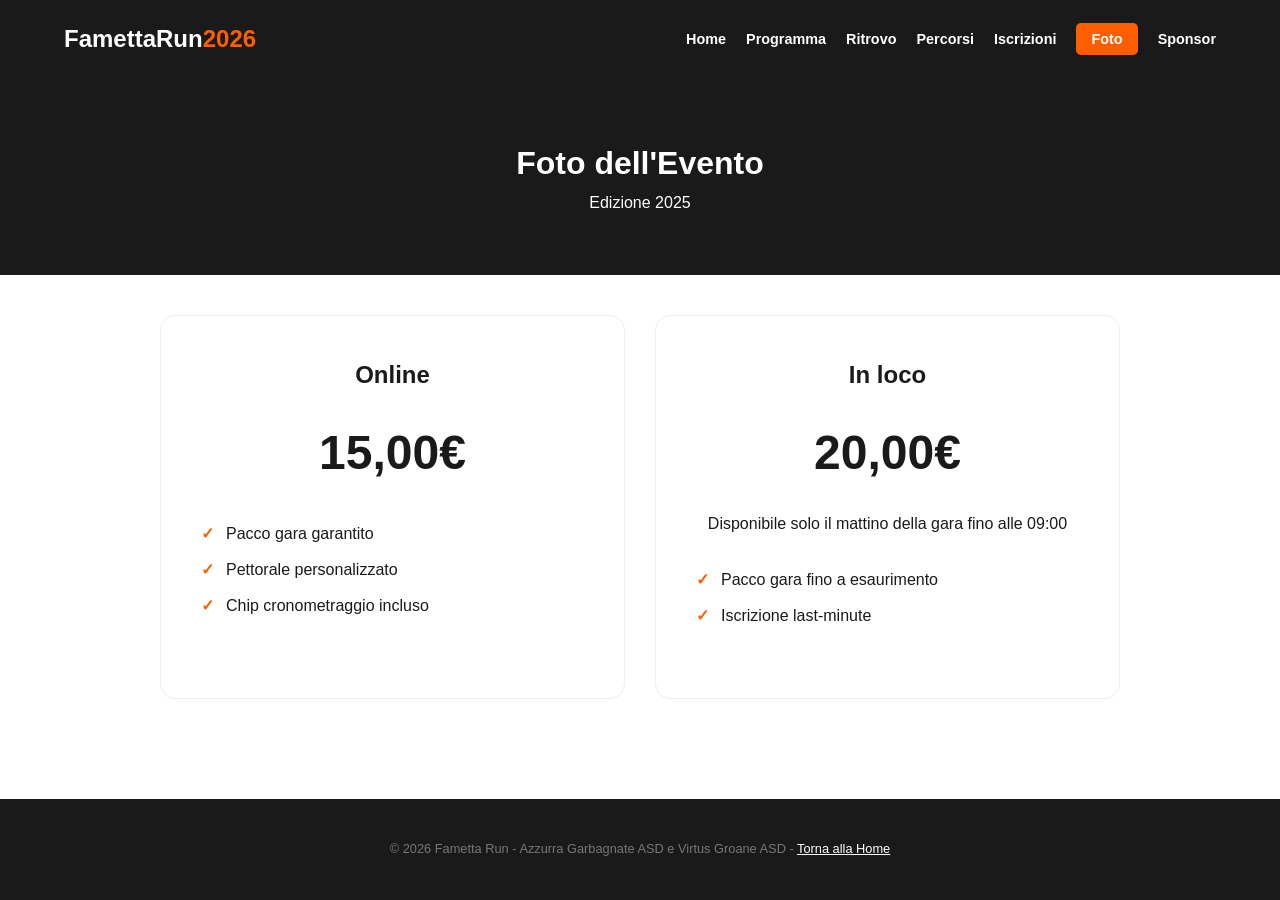
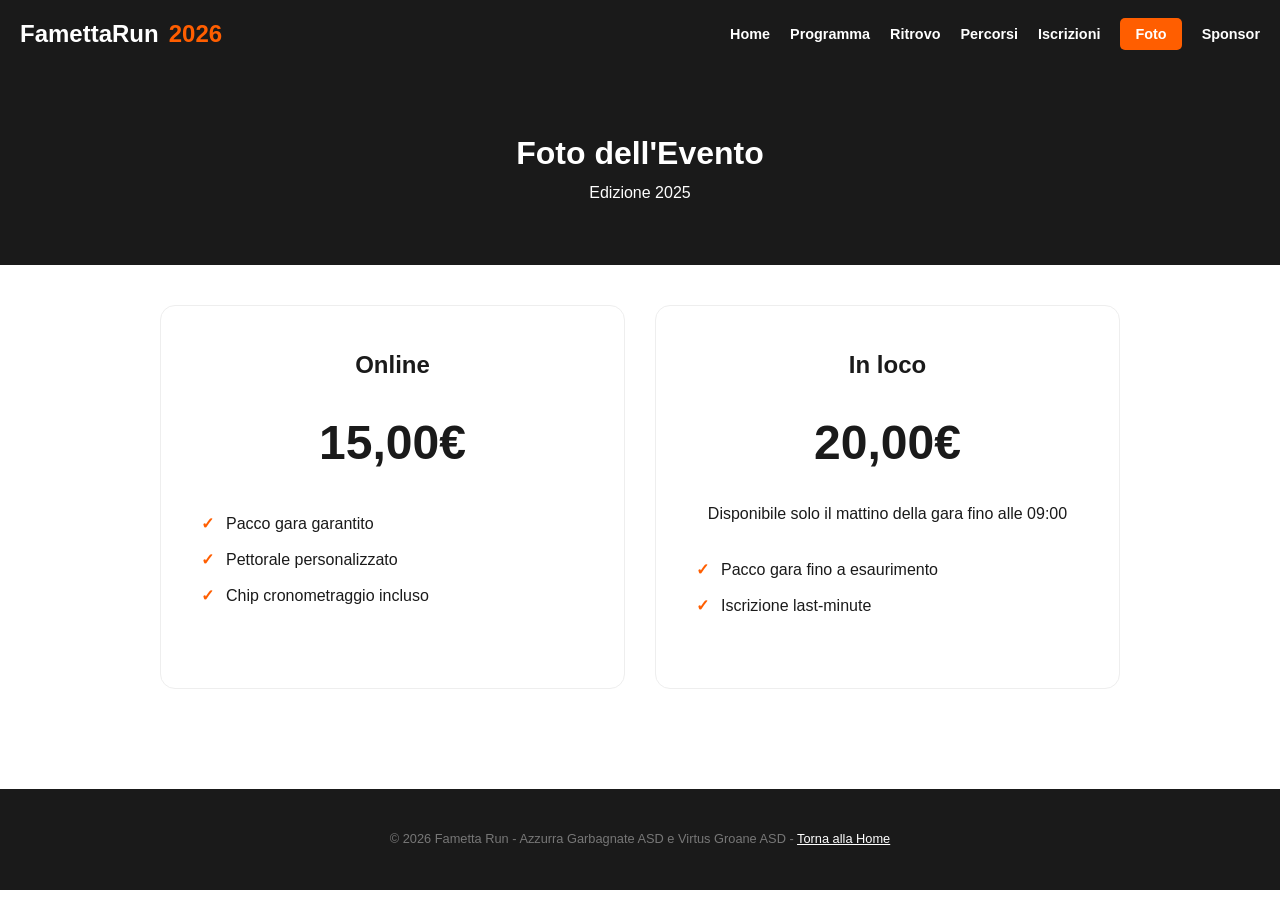

Piccole modifiche estetiche per gestire il logo.

--- a/style.css
+++ b/style.css
@@ -24,7 +24,7 @@ body {
     display: flex;
     justify-content: space-between;
     align-items: center;
-    padding: 20px 5%;
+    padding: 15px 20px; /* Ridotto il padding laterale da 5% a 20px */
     background: var(--dark);
     color: white;
     position: sticky;
@@ -32,7 +32,19 @@ body {
     z-index: 1000;
 }
 
-.logo { font-weight: 900; font-size: 1.5rem; }
+.logo { 
+    font-weight: 900; 
+    font-size: 1.5rem; 
+    display: flex;
+    align-items: center;
+    gap: 10px;
+}
+
+.logo-img {
+    height: 40px; /* Regola l'altezza come preferisci */
+    width: auto;
+}
+
 .logo span { color: var(--primary); }
 
 .nav-links { display: flex; list-style: none; gap: 20px; align-items: center; }
